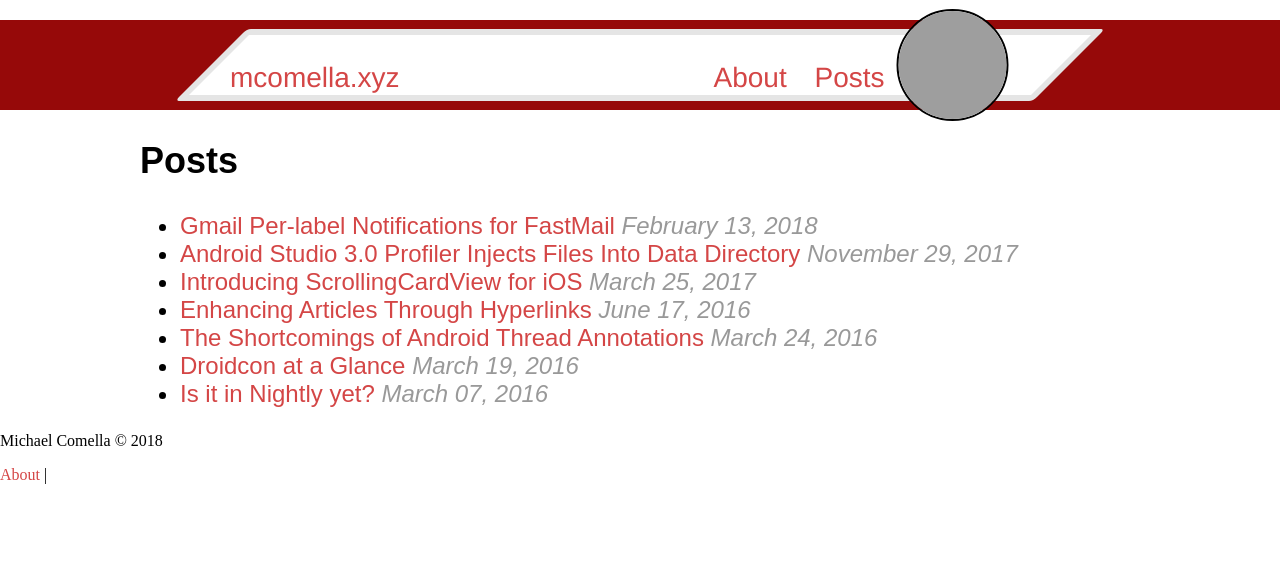
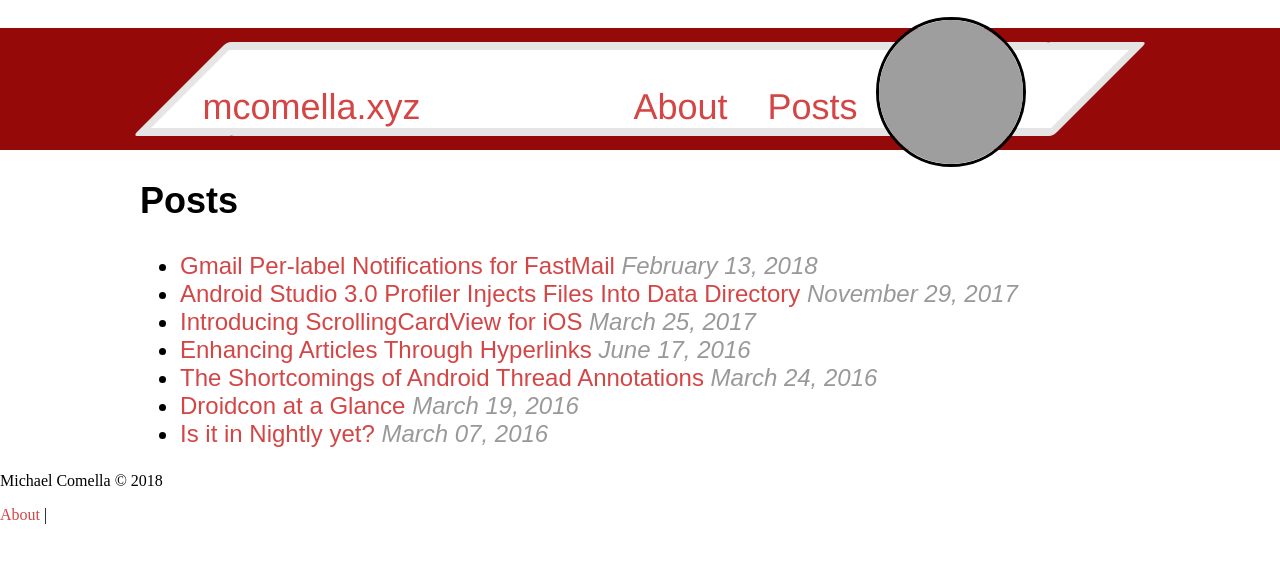
Before and after one commit to mcomella/mcomella.github.com, a Jekyll site: the page built from index.html, in a window 1280 px wide. Shown: the top 563 px of the page. Built offline with Jekyll 4.4.1, drawn with Linux system fonts in a browser that asks for light colours; grey boxes are pictures that could not be loaded.

Commit message:
Expand border; use 3div for parallelogram.

```diff
--- a/_layouts/default.html
+++ b/_layouts/default.html
@@ -12,14 +12,17 @@
 </head>
 <body>
     <header>
-        <div id="banner">
+        <!-- *-left and *-right used to create parallelogram. -->
+        <div id="banner-left" class="banner"></div>
+        <div id="banner-center" class="banner">
             <div>mcomella.xyz</div>
             <nav>
                 <span>About</span>
                 <span>Posts</span>
-                <img class="headshot" alt="Photo of Michael Comella" src="https://www.gravatar.com/avatar/36d05d5b8389b342fc0629461fb39377?s=150">
+                <img class="headshot" src="https://www.gravatar.com/avatar/36d05d5b8389b342fc0629461fb39377?s=150">
             </nav>
         </div>
+        <div id="banner-right" class="banner"></div>
     </header>
 
     {{ content }}
--- a/css/redesign.css
+++ b/css/redesign.css
@@ -1,3 +1,9 @@
+/* TODO:
+    - Rest of document.
+    - Licenses (should I copyright my design?)
+    - github, twitter, rss.
+*/
+
 body {
     margin: 0;
 }
@@ -6,70 +12,87 @@ a {
     text-decoration: none;
 }
 
-#banner, a, a:visited {
+.banner, a, a:visited {
     color: #D44646;
     /* #D61E1E */
 }
 
 header {
     display: flex;
-    height: 90px;
-    margin: 20px 0;
+    height: 122px;
+    margin: 28px 0;
 
     background: #960909;
 
     align-items: center;
+    justify-content: center;
 }
 
-#banner {
+.banner {
     display: flex;
     box-sizing: border-box;
-    height: 72px;
-    width: 67%;
-    margin: 0 auto;
-    padding: 0 84px 3px 24px;
+    height: 94px;
+    padding: 0 0 3px 0;
 
     background: white;
-    border-width: 6px 8px;
+    border-width: 8px;
     border-style: solid;
     border-color: #E5E5E5;
     border-radius: 4px;
-    transform: skew(-45deg); /* parallelogram */
+
+    font-family: Helvetica, sans-serif;
+    font-size: 36px;
+    line-height: 1;
 
     align-items: flex-end;
     justify-content: space-between;
-
-    font-family: Helvetica, sans-serif;
-    font-weight: lighter;
-    font-size: 28px;
-    line-height: 1;
 }
 
-#banner > * {
-    /* TODO:
-    - creates 1px opening in headshot. Maybe put in parent?
-    - Perfect padding.
-    - Rest of document.
-    - Licenses (should I copyright my design?)
-    - github, twitter, rss.
-    - loading image, or missing.
-    - fix border box thing.
-    */
-    transform: skew(45deg); /* Undo container skew. */
+#banner-left, #banner-right {
+    position: relative;
+    width: 100px;
+    transform: skew(-45deg);
+    border-left-width: 10px;
+    border-right-width: 10px;
+}
+
+#banner-left {
+    left: 50px;
+}
+
+#banner-right {
+    right: 50px;
+}
+
+#banner-center {
+    width: 64%;
+
+    z-index: 1;
+    border-left: 0;
+    border-right: 0;
+}
+
+#banner-center > *:first-child {
+    position: relative;
+    left: -28px;
+}
+
+#banner-center > *:last-child {
+    margin-right: 24px;
 }
 
 nav > span {
-    margin-left: 16px;
-    margin-right: 4px;
+    margin-left: 22px;
+    margin-right: 8px;
 }
 
-#banner .headshot {
+header .headshot {
     position: relative;
-    height: 108px;
-    top: 34px;
+    height: 144px;
+    top: 48px;
 
     border-radius: 50%;
-    border: solid 2px black;
+    border: solid 3px black;
 
     align-self: center;
 }
```
